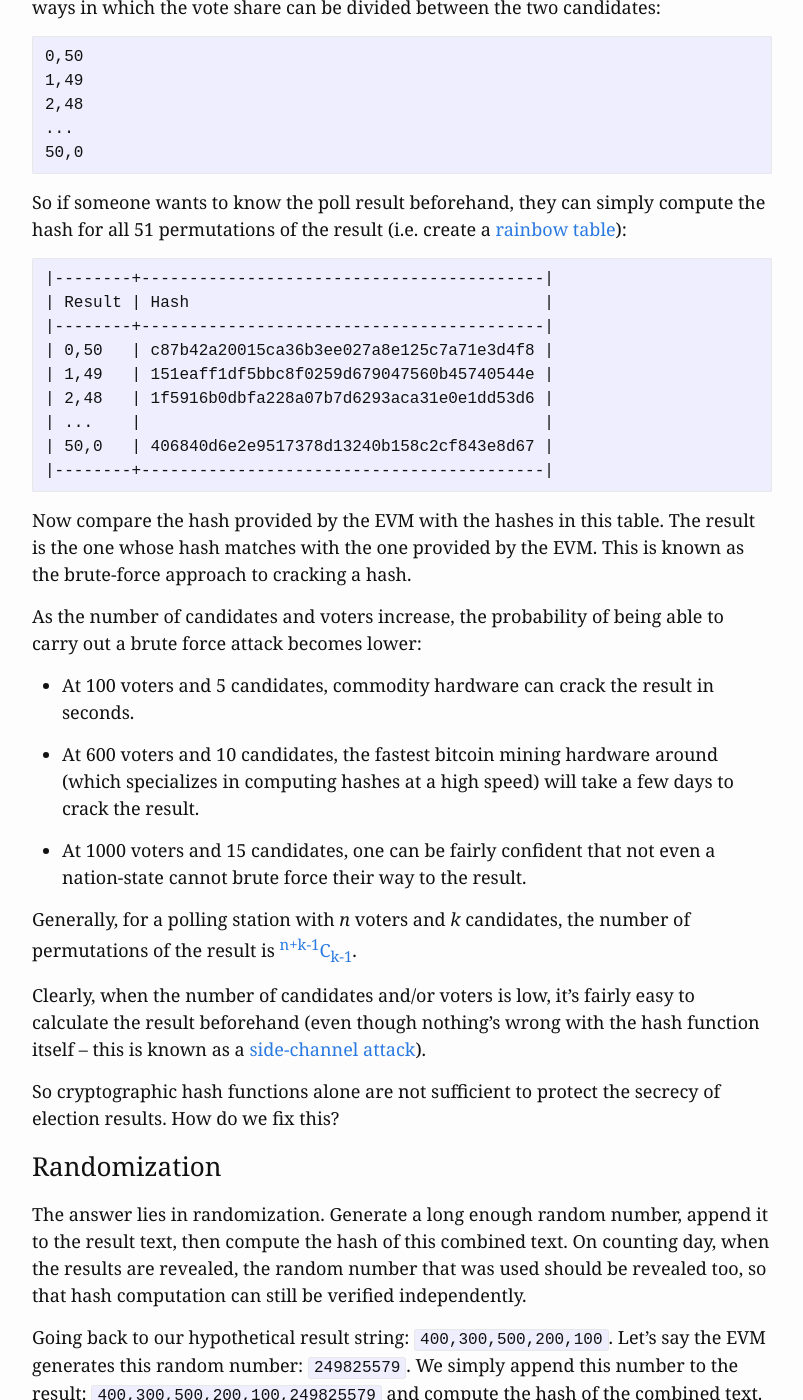
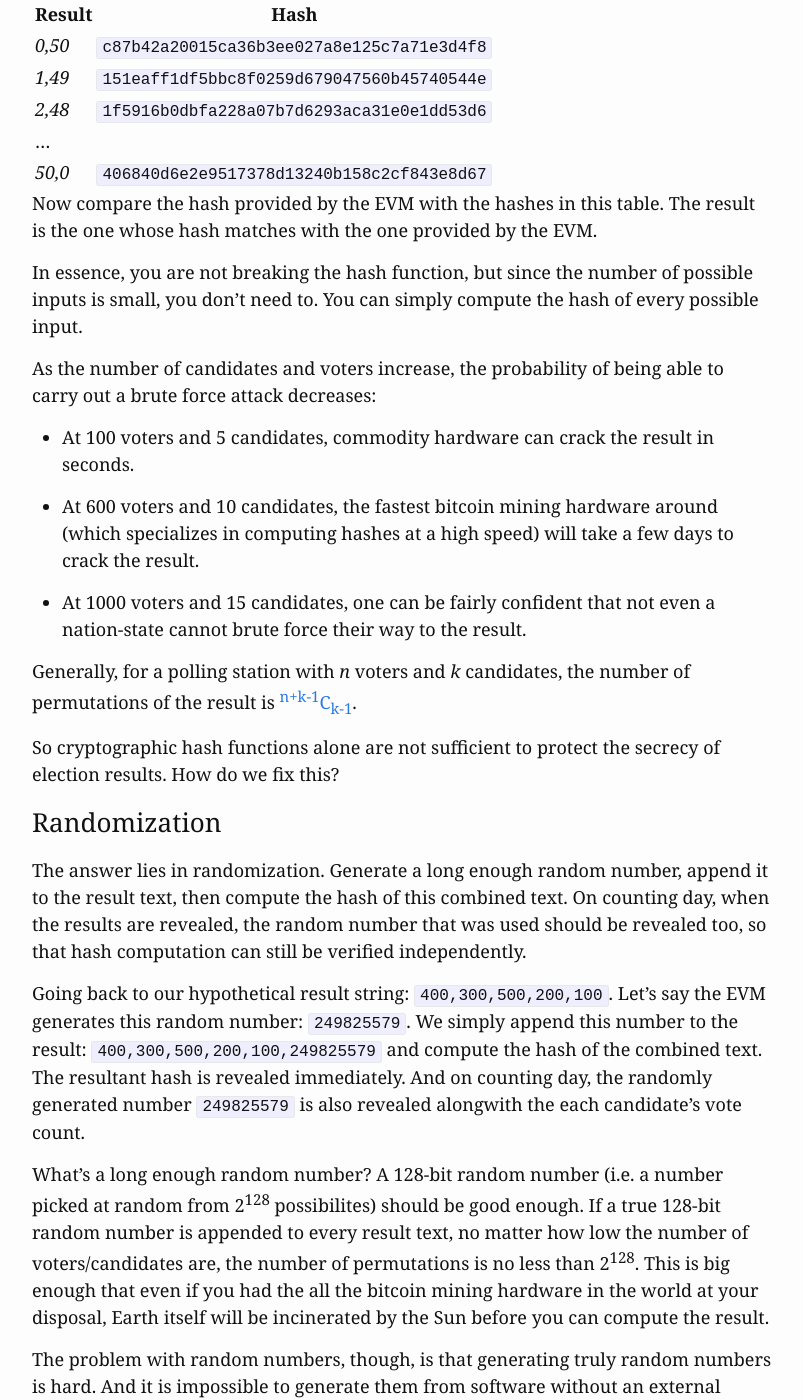
Before and after one commit to lisperin/lisperin.github.io, a Jekyll site: the page built from _posts/2019-05-24-cryptography-election-results.md, in a window 1280 px wide and 1400 px high, scrolled down 3944 px. Shown: the whole window, without its empty margins (238-1041 px from the left). Built offline with Jekyll 4.4.1, drawn with Linux system fonts in a browser that asks for light colours; some of the changed text lies outside the part shown.

Commit message:
More updates

````diff
--- a/_posts/2019-05-24-cryptography-election-results.md
+++ b/_posts/2019-05-24-cryptography-election-results.md
@@ -52,13 +52,11 @@
 
 ## How it works
 
-Next up are some details about how this works. Note that the sections below are
-slightly technical. You can skip this and jump to [concluding
-thoughts](#concluding-thoughts) for the remaining non-technical conclusions.
+The following sections get into the details of how this scheme works.
 
 ### Crytographic hash functions
 
-_(You can skip this section if you already know how they work)_
+_(Skip this section if you already know how they work)_
 
 A [cryptographic hash function][] is a mathematical construct that takes an
 input text of any length and mixes its bytes to produce a fixed size
@@ -69,23 +67,14 @@
 
 Some example (SHA-1) hashes are shown below:
 
-```
-|----------------------+------------------------------------------|
-| Text                 | Hash (SHA-1)                             |
-|----------------------+------------------------------------------|
-| abracadabra          | 0b8c31dd3a4c1e74b0764d5b510fd5eaac00426c |
-|----------------------+------------------------------------------|
-| lorem ipsum          | bfb7759a67daeb65410490b4d98bb9da7d1ea2ce |
-|----------------------+------------------------------------------|
-| the quick brown fox  | ced71fa7235231bed383facfdc41c4ddcc22ecf1 |
-|----------------------+------------------------------------------|
-| the quick brown fix  | e3a75de65fea42239e26476f6efe110f69932b8f |
-|----------------------+------------------------------------------|
-| the quick brown fox  | 3e4991b48bcb1bd9d3c4c14a1f24c415deaba466 |
-| jumped over the lazy |                                          |
-| dog                  |                                          |
-|----------------------+------------------------------------------|
-```
+|------------------------------------------------+--------------------------------------------|
+| Text                                           | Hash (SHA-1)                               |
+|------------------------------------------------+--------------------------------------------|
+| _abracadabra_                                  | `0b8c31dd3a4c1e74b0764d5b510fd5eaac00426c` |
+| _the quick brown fox_                          | `ced71fa7235231bed383facfdc41c4ddcc22ecf1` |
+| _the quick brown fix_                          | `e3a75de65fea42239e26476f6efe110f69932b8f` |
+| _the quick brown fox jumped over the lazy dog_ | `3e4991b48bcb1bd9d3c4c14a1f24c415deaba466` |
+|------------------------------------------------+--------------------------------------------|
 
 The important things to know about cryptographic hashes are:
 
@@ -176,24 +165,25 @@
 the hash for all 51 permutations of the result (i.e. create a [rainbow
 table](https://en.wikipedia.org/wiki/Rainbow_table)):
 
-```
-|--------+------------------------------------------|
-| Result | Hash                                     |
-|--------+------------------------------------------|
-| 0,50   | c87b42a20015ca36b3ee027a8e125c7a71e3d4f8 |
-| 1,49   | 151eaff1df5bbc8f0259d679047560b45740544e |
-| 2,48   | 1f5916b0dbfa228a07b7d6293aca31e0e1dd53d6 |
-| ...    |                                          |
-| 50,0   | 406840d6e2e9517378d13240b158c2cf843e8d67 |
-|--------+------------------------------------------|
-```
+|--------+--------------------------------------------|
+| Result | Hash                                       |
+|--------+--------------------------------------------|
+| _0,50_ | `c87b42a20015ca36b3ee027a8e125c7a71e3d4f8` |
+| _1,49_ | `151eaff1df5bbc8f0259d679047560b45740544e` |
+| _2,48_ | `1f5916b0dbfa228a07b7d6293aca31e0e1dd53d6` |
+| ...    |                                            |
+| _50,0_ | `406840d6e2e9517378d13240b158c2cf843e8d67` |
+|--------+--------------------------------------------|
 
 Now compare the hash provided by the EVM with the hashes in this table. The
-result is the one whose hash matches with the one provided by the EVM. This is
-known as the brute-force approach to cracking a hash.
+result is the one whose hash matches with the one provided by the EVM.
+
+In essence, you are not breaking the hash function, but since the number of
+possible inputs is small, you don't need to. You can simply compute the hash of
+every possible input.
 
 As the number of candidates and voters increase, the probability of being able
-to carry out a brute force attack becomes lower:
+to carry out a brute force attack decreases:
 
 * At 100 voters and 5 candidates, commodity hardware can crack the result in
   seconds.
@@ -208,11 +198,6 @@
 Generally, for a polling station with _n_ voters and _k_ candidates, the number
 of permutations of the result is <a
 href="https://en.wikipedia.org/wiki/Stars_and_bars_(combinatorics)"><sup>n+k-1</sup>C<sub>k-1</sub></a>.
-
-Clearly, when the number of candidates and/or voters is low, it's fairly easy to
-calculate the result beforehand (even though nothing's wrong with the hash
-function itself -- this is known as a [side-channel
-attack](https://en.wikipedia.org/wiki/Side-channel_attack)).
 
 So cryptographic hash functions alone are not sufficient to protect the secrecy
 of election results. How do we fix this?
@@ -232,12 +217,12 @@
 candidate's vote count.
 
 What's a long enough random number? A 128-bit random number (i.e. a number
-picked at random from `2^128` possibilites) should be good enough. If a true
-128-bit random number is appended to every result text, no matter how low the
-number of voters/candidates are, the number of permutations is no less than
-`2^128`. This is big enough that even if you had the fastest supercomputer ever
-built at your disposal, earth itself will be incinerated by the sun before it
-can compute the result.
+picked at random from 2<sup>128</sup> possibilites) should be good enough. If a
+true 128-bit random number is appended to every result text, no matter how low
+the number of voters/candidates are, the number of permutations is no less than
+2<sup>128</sup>. This is big enough that even if you had the all the bitcoin
+mining hardware in the world at your disposal, Earth itself will be incinerated
+by the Sun before you can compute the result.
 
 The problem with random numbers, though, is that generating truly random numbers
 is hard. And it is impossible to generate them from software without an external
````
Also changed, not shown: other parts of _posts/2019-05-24-cryptography-election-results.md (+1 -1 lines).
